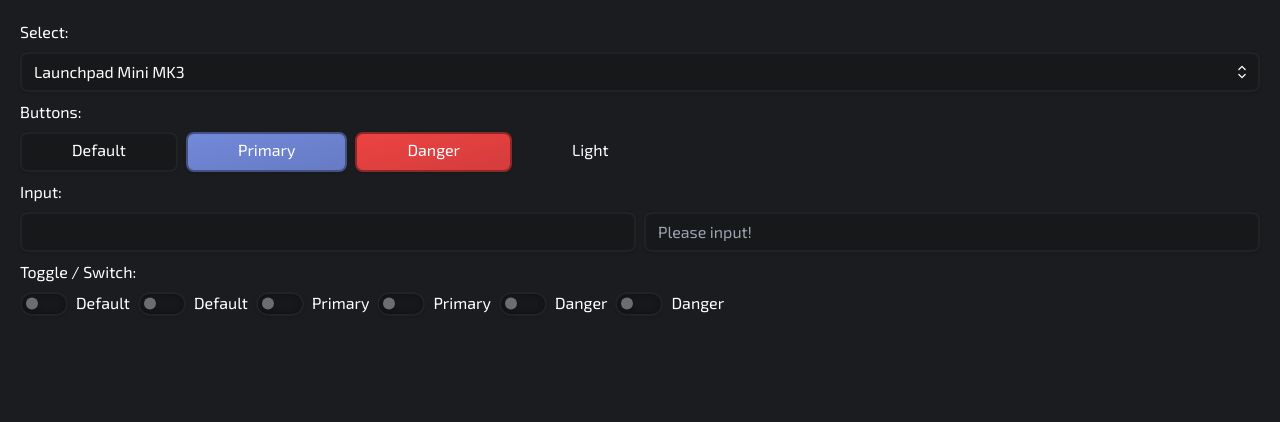
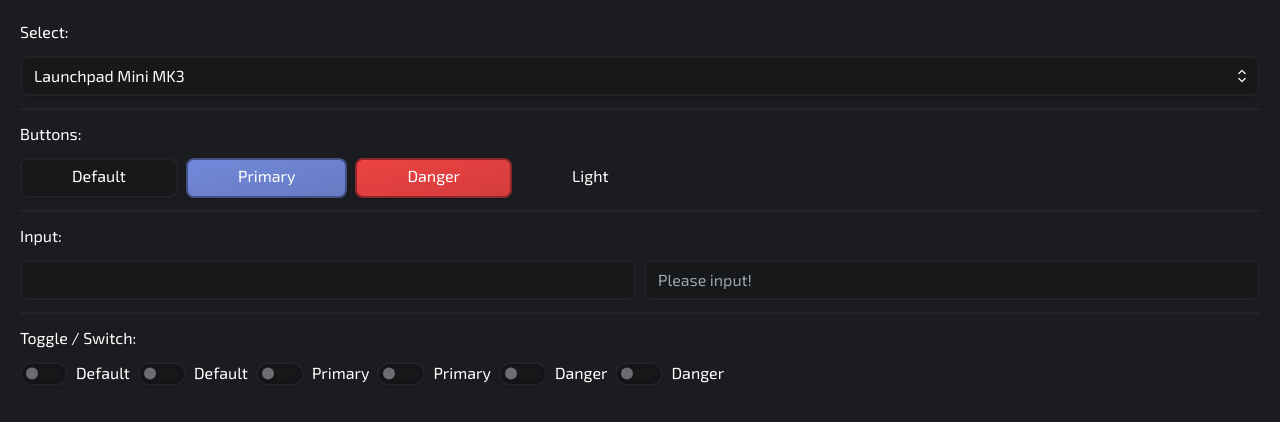
Before and after one commit to ruohki/lunchpad, a React (Vite) app: page / in a window 1280 px wide. Shown: the top 422 px of the page. Built offline with nearby package versions, Linux system fonts and the light colour scheme.

Commit message:
divider primitive component

```diff
--- a/src/App.tsx
+++ b/src/App.tsx
@@ -4,6 +4,7 @@
 import Button from "./components/primitives/button.tsx";
 import Input from "./components/primitives/input.tsx";
 import Switch from "./components/primitives/switch.tsx";
+import { Divider } from "./components/primitives/divider.tsx";
 
 const NameMappings: Record<LaunchpadType, string> = {
   Legacy: "Launchpad Legacy", MarkTwo: "Launchpad MK2", ProMarkThree: "Launchpad Pro MK3", S: "Launchpad S", Unknown: "Unknown Device",
@@ -66,11 +67,12 @@
   //open!(<div>Ich bin ein Testmodal</div>)
 
   return (
-    <div className="w-full p-5 space-y-2 flex flex-col">
+    <div className="w-full p-5 space-y-3 flex flex-col">
       <label>Select:</label>
       <div className="relative">
         <Dropdown<number> items={items} />
       </div>
+      <Divider />
       <label>Buttons:</label>
       <div className="space-x-2">
         <Button onClick={() => open!(<div>Ich bin ein Testmodal</div>)} label="Default"  type="Default" />
@@ -78,11 +80,13 @@
         <Button onClick={() => open!(<div>Ich bin ein Testmodal</div>)} label="Danger"  type="Danger" />
         <Button onClick={() => open!(<div>Ich bin ein Testmodal</div>)} label="Light"  type="Light" />
       </div>
+      <Divider />
       <label>Input:</label>
       <div className="flex flex-row space-x-2">
         <Input />
         <Input placeholder="Please input!"/>
       </div>
+      <Divider />
       <label>Toggle / Switch:</label>
       <div className="flex flex-row space-x-2">
         <Switch label="Default" />
--- /dev/null
+++ b/src/components/primitives/divider.tsx
@@ -0,0 +1,5 @@
+export const Divider = () => (
+  <hr
+    className="w-full block mt-4 mb-2 border-t-2 border-dark-500/[.45]"
+  />
+)
```
